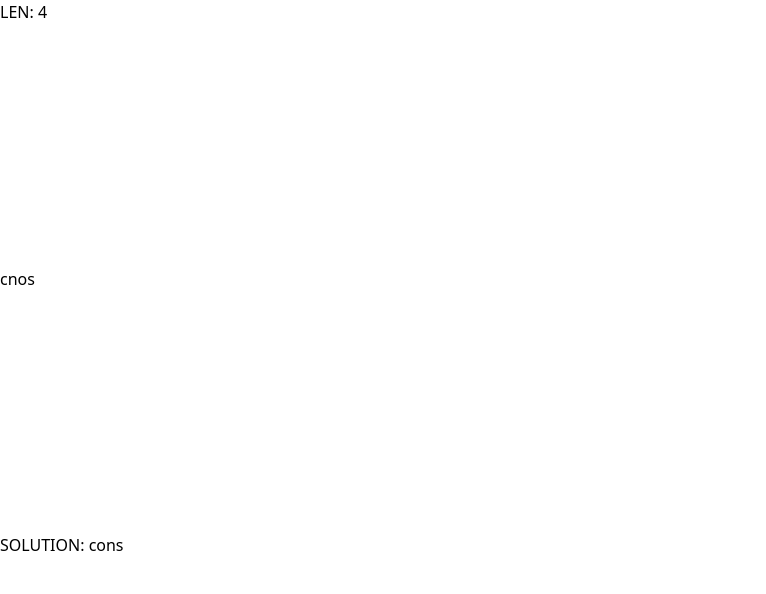
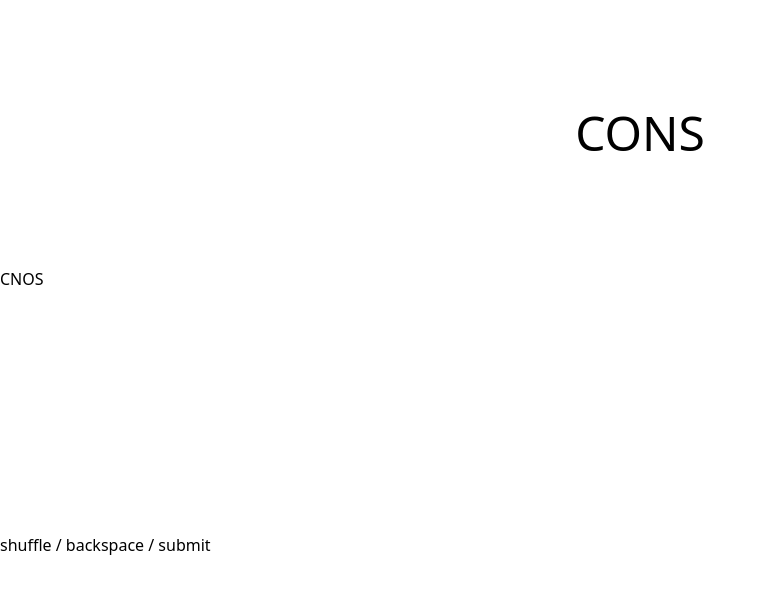
Before and after one commit to lacker/valentines2021, a React (Create React App) app: page / in a window 1280 px wide. Shown: the top 594 px of the page, without its empty margins (0-766 px from the left). Built offline with nearby package versions, Linux system fonts and the light colour scheme.

Commit message:
top section ok

```diff
--- a/src/App.js
+++ b/src/App.js
@@ -27,11 +27,14 @@
 
   let len = choice([3, 4, 5, 6, 7]);
   let letters = choice(puzzles[len]);
+  let solution = choice(solutions[letters]).toUpperCase();
   return (
     <div className="h-screen v-screen flex flex-col">
-      <div className="flex-1">LEN: {len}</div>
-      <div className="flex-1">{letters}</div>
-      <div className="flex-1">SOLUTION: {choice(solutions[letters])}</div>
+      <div className="flex-1 flex justify-center items-center">
+        <div className="text-5xl">{solution}</div>
+      </div>
+      <div className="flex-1">{letters.toUpperCase()}</div>
+      <div className="flex-1">shuffle / backspace / submit</div>
     </div>
   );
 }
```
